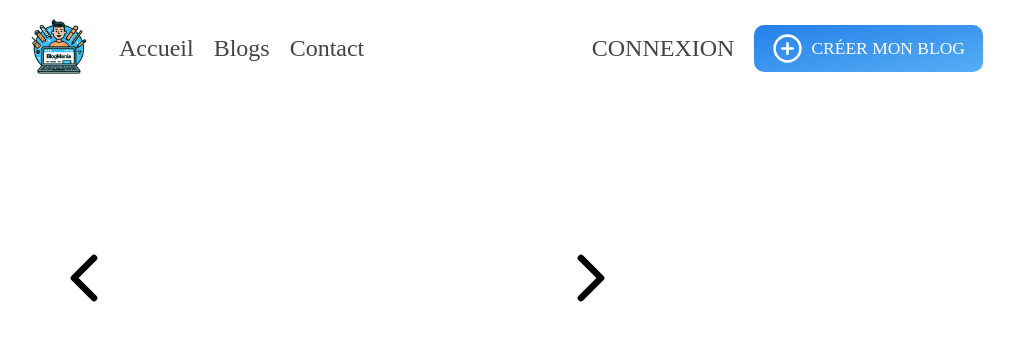
After one commit to LeoJab/blogmania, a PHP site: page /accueil.php in a window 1280 px wide. The commit adds this page. Shown: the top 341 px of the page, without its empty margins (139-1153 px from the left). Run offline with PHP 8.4, Linux system fonts and the light colour scheme; data that the repository does not hold is empty; some web fonts are replaced.

Commit message:
Carrousel Blog Page Accueil

```diff
--- a/ASSET/css/style.css
+++ b/ASSET/css/style.css
@@ -175,3 +175,22 @@ header {
     border: 1px solid #F0F0F0;
     cursor: pointer;
 }
+
+/* ---------- ACCUEIL ----------*/
+.accueil_carroussel_all {
+    display: flex;
+    flex-direction: row;
+    align-items: center;
+}
+
+.accueil_carroussel_all svg {
+    margin: 0 25px;
+    cursor: pointer;
+}
+
+.accueil_carroussel {
+    display: flex;
+    flex-direction: row;
+    width: 377px;
+    overflow: hidden;
+}
--- /dev/null
+++ b/accueil.php
@@ -0,0 +1,18 @@
+<?php
+require_once(__dir__ . "/header.php");
+
+$queryRdmBlog = ('SELECT * FROM Blog WHERE is_valid IS NOT FALSE ORDER BY RAND() LIMIT 6');
+$selectRdmBlog = $mysqlClient->prepare($queryRdmBlog);
+$selectRdmBlog->execute();
+$rdmBlogs = $selectRdmBlog->fetchAll();
+?>
+
+<div class="accueil_carroussel_all">
+    <svg xmlns="http://www.w3.org/2000/svg" width="80" height="80" viewBox="0 0 24 24" fill="none" stroke="currentColor" stroke-width="2" stroke-linecap="round" stroke-linejoin="round" class="lucide lucide-chevron-left"><path d="m15 18-6-6 6-6"/></svg>
+    <div class="accueil_carroussel">
+        <?php foreach($rdmBlogs as $blog): ?>
+            <?php include(__dir__ . '/partials/_card_blog.php'); ?>
+        <?php endforeach; ?>
+    </div>
+    <svg xmlns="http://www.w3.org/2000/svg" width="80" height="80" viewBox="0 0 24 24" fill="none" stroke="currentColor" stroke-width="2" stroke-linecap="round" stroke-linejoin="round" class="lucide lucide-chevron-right"><path d="m9 18 6-6-6-6"/></svg>
+</div>
--- a/header.php
+++ b/header.php
@@ -2,11 +2,6 @@
 session_start();
 
 require_once(__dir__ . '/sql/dataBase/dataBaseConnect.php');
-
-$sqlQuery = 'SELECT * FROM blog WHERE is_valid is NULL';
-$selectBlog = $mysqlClient->prepare($sqlQuery);
-$selectBlog->execute();
-$blogs = $selectBlog->fetchAll();
 
 $queryCategorie = 'SELECT nom FROM categorie';
 $selectCategorie = $mysqlClient->prepare($queryCategorie);
@@ -60,11 +55,5 @@ $categories = $selectCategorie->fetchAll();
             </li>
         </ul>
     </div>
-
-    <div>
-        <?php foreach($blogs as $blog): ?>
-            <?php include(__dir__ . '/partials/_card_blog.php'); ?>
-        <?php endforeach ?>
-    </div>
 </body>
 </html>
```
